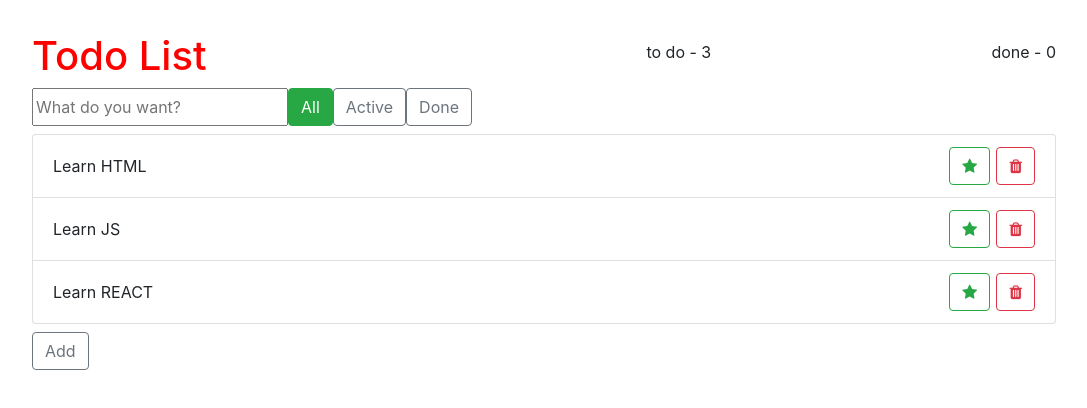
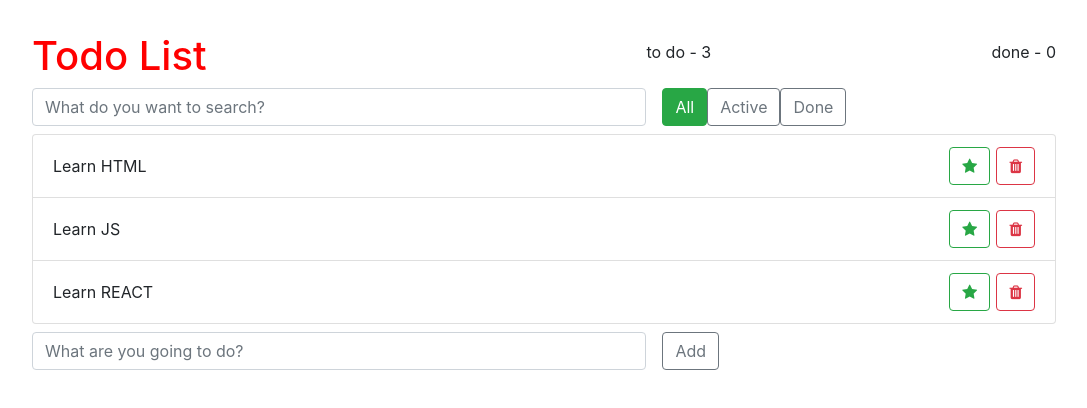
Before and after one commit to Lexa29041995/react_todo, a React (Create React App) app: page / in a window 1280 px wide. Shown: the top 408 px of the page, without its empty margins (96-1183 px from the left). Built offline with nearby package versions, Linux system fonts and the light colour scheme.

Commit message:
les 8 add new features

```diff
--- a/src/components/App/App.js
+++ b/src/components/App/App.js
@@ -15,7 +15,8 @@ class App extends React.Component {
         {label:'Learn HTML', important:false, done:false, id: 1,},
         {label:'Learn JS', important:false, done:false, id: 2,},
         {label:'Learn REACT', important:false, done:false, id: 3,}
-      ]
+      ],
+      detectedText: '',
   };
 
   deleteItem = (id) => {
@@ -49,21 +50,23 @@ class App extends React.Component {
     });
   }
 
+  toggleProp = (id, arr, prop) => {
+    const index = arr.findIndex((elem) => elem.id === id);
+
+    const oldObject = arr[index];
+    const newObj = {...oldObject, [prop]: !oldObject[prop]};
+
+    return [
+      ...arr.slice(0, index),
+      newObj,
+      ...arr.slice(index + 1)
+    ];
+  }
+
   toggleDone = (id) => {
     this.setState(({todoData}) => {
-      const index = todoData.findIndex((elem) => elem.id === id);
-
-      const oldObject = todoData[index];
-      const newObj = {...oldObject, done: !oldObject.done};
-
-      const newArr = [
-        ...todoData.slice(0, index),
-        newObj,
-        ...todoData.slice(index+1)
-      ];
-
       return {
-        todoData: newArr
+        todoData: this.toggleProp(id, todoData, 'done')
       }
     });
   }
@@ -71,34 +74,35 @@ class App extends React.Component {
 
   toggleImportant = (id) => {
     this.setState(({todoData}) => {
-      const index = todoData.findIndex((elem) => elem.id === id);
+      return {
+        todoData: this.toggleProp(id, todoData, 'important')
+      }
+    });
+  }
 
-      const oldObject = todoData[index];
-      const newObj = {...oldObject, important: !oldObject.important};
+  search = (arr, detectedText) => {
+    if (detectedText.length === 0) {
+      return arr;
+    }
 
-      const newArr = [
-        ...todoData.slice(0, index),
-        newObj,
-        ...todoData.slice(index+1)
-      ];
-
-      return {
-        todoData: newArr
-      }
+    return arr.filter((el)=>{
+      return el.label.indexOf(detectedText) > -1;
     });
   }
 
   render() {
 
-const done = this.state.todoData.filter((el) => el.done).length;
-const todo = this.state.todoData.length - done;
+  const {todoData, detectedText} = this.state;
+  const detectedItems = this.search(todoData, detectedText)
+  const done = todoData.filter((el) => el.done).length;
+  const todo = todoData.length - done;
 
     return (
     <div className ='App'>
       <AppHeader toDo = {todo} done = {done}/>
       <SearchBlock />
       <TodoList
-        todoItems = {this.state.todoData}
+        todoItems = {detectedItems}
         onDelete= {this.deleteItem}
         onToggleImportant = {this.toggleImportant}
         onToggleDone = {this.toggleDone}
--- a/src/components/ItemAddForm/ItemAddForm.js
+++ b/src/components/ItemAddForm/ItemAddForm.js
@@ -2,17 +2,46 @@ import React from 'react';
 
 export default class ItemAddForm extends React.Component {
 
+    state = {
+        inputText: ''
+    }
 
+    onInputTextChange =(event) => {
+        // console.log(event.target.value);
+        this.setState({
+            inputText: event.target.value.toUpperCase(),
+        })
+    }
+
+    onSubmit =(event) => {
+        event.preventDefault();
+        this.props.onItemAdd(this.state.inputText)
+        this.setState({
+            inputText: ''
+        })
+    }
 
     render() {
         return (
-            <div className = 'ItemAddForm'>
+            <form
+                className = 'ItemAddForm d-flex'
+                onSubmit = {this.onSubmit}
+            >
+                <input
+                type ='text'
+                placeholder ='What are you going to do?'
+                className = 'form-control mr-3'
+                required
+                onChange = {this.onInputTextChange}
+                value = {this.state.inputText}
+                />
                 <button
+                    type = 'submit'
                     className = 'btn btn-outline-secondary'
-                    onClick = {() => this.props.onItemAdd('Learn CSS')}>
+                    >
                     Add
                 </button>
-            </div>
+            </form>
         )
     }
 }
--- a/src/components/ItemStatusFilter/ItemStatusFilter.js
+++ b/src/components/ItemStatusFilter/ItemStatusFilter.js
@@ -2,16 +2,14 @@ import React from 'react';
 
 import './ItemStatusFilter.css';
 
-class ItemStatusFilter extends React.Component {
-    render() {
+const ItemStatusFilter =() => {
         return(
             <div className = 'Btn-group ItemStatusFilter'>
                 <button className = 'btn btn-success'>All</button>
                 <button className = 'btn btn-outline-secondary'>Active</button>
                 <button className = 'btn btn-outline-secondary'>Done</button>
             </div>
-        );
-    }
+        )
 }
 
 export default ItemStatusFilter;
--- a/src/components/SearchBlock/SearchBlock.css
+++ b/src/components/SearchBlock/SearchBlock.css
@@ -1,4 +1,7 @@
-.search-block {
+.SearchBlock {
     margin-bottom: 0.5rem;
     display: flex;
 }
+.form-control {
+    width: 60%;
+}
--- a/src/components/SearchBlock/SearchBlock.js
+++ b/src/components/SearchBlock/SearchBlock.js
@@ -4,10 +4,12 @@ import ItemStatusFilter from '../ItemStatusFilter';
 
 
 const SearchBlock = () => {
-    const searchBlockText = 'What do you want?'
+    const searchBlockText = 'What do you want to search?'
     return (
-    <div className = 'search-block'>
-      <input placeholder = {searchBlockText} />
+    <div className = 'SearchBlock d-flex'>
+      <input
+        className = 'form-control mr-3'
+        placeholder = {searchBlockText} />
       <ItemStatusFilter />
     </div>
     )}
```
